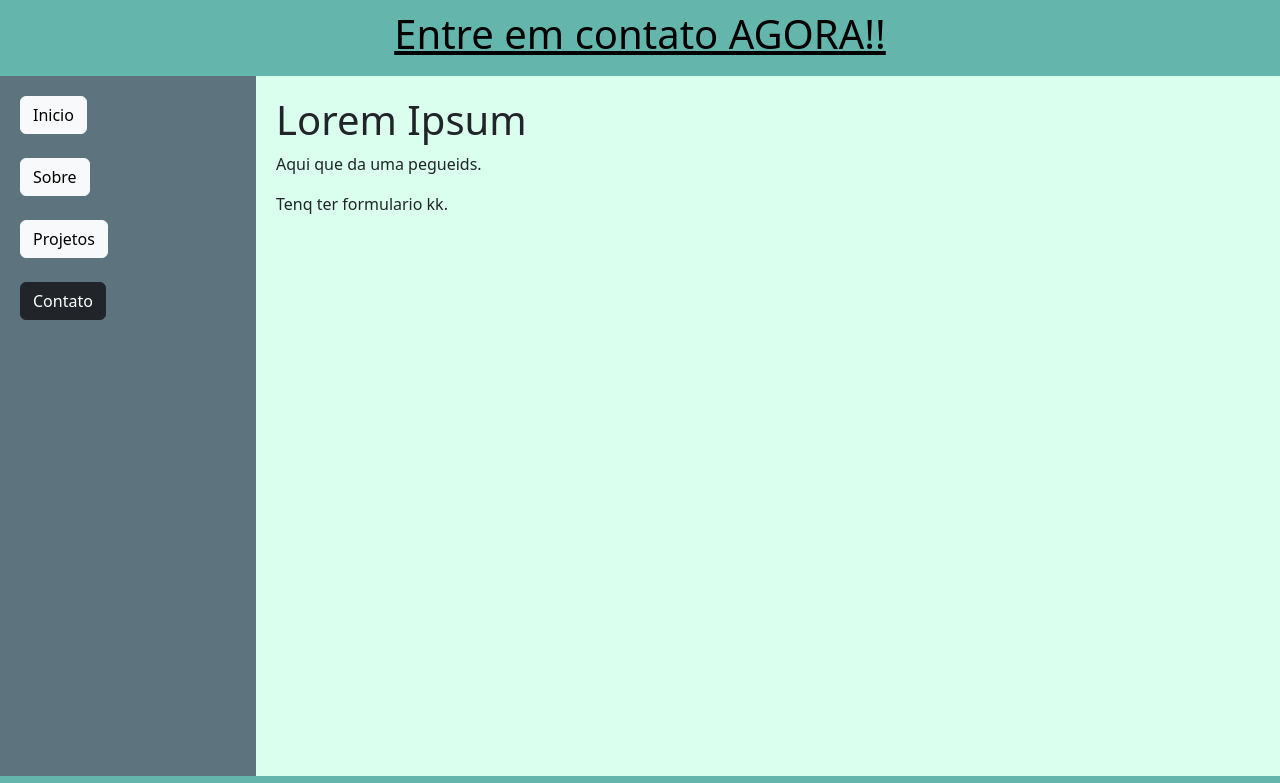
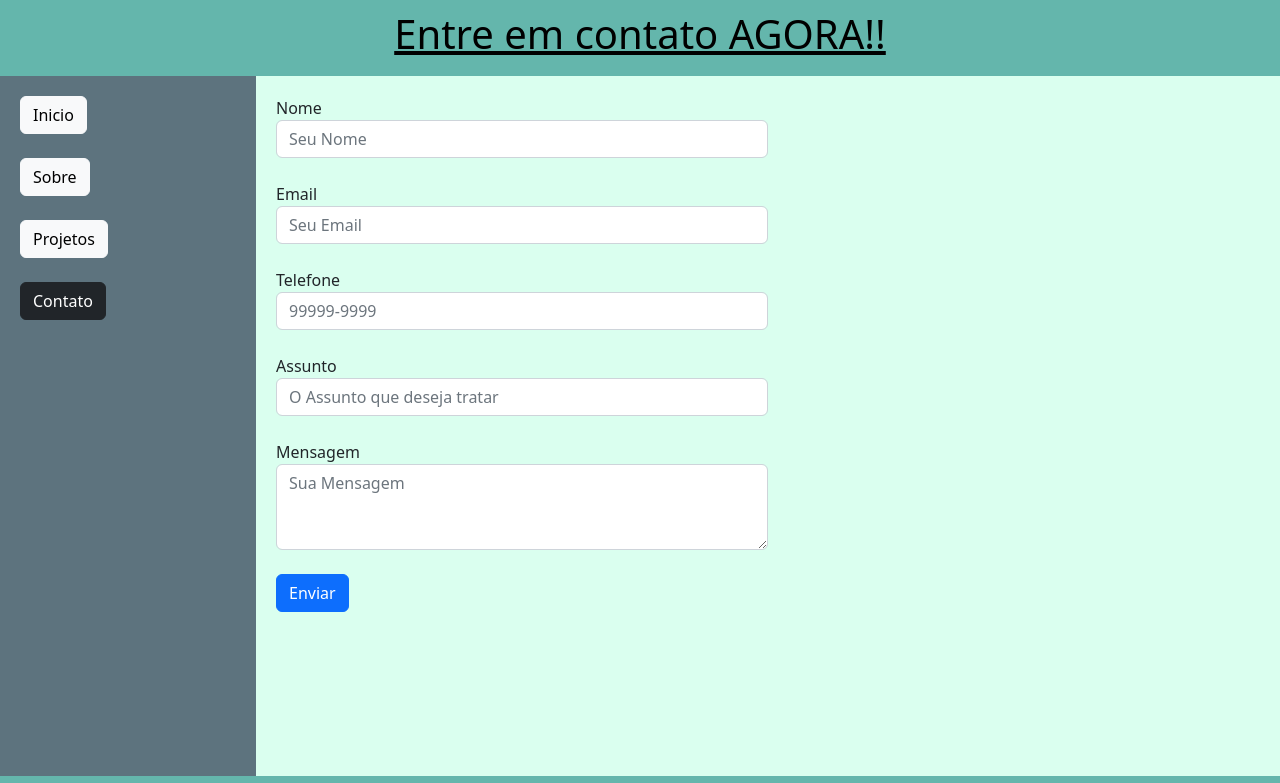
Before and after one commit to leosulzbach/Portifolio, a plain HTML site: page Portifólio/Contact.html in a window 1280 px wide. Shown: the top 783 px of the page. Drawn offline with nearby package versions, Linux system fonts and the light colour scheme.

Commit message:
Criado o formulario de contato

```diff
--- a/Portifólio/Contact.html
+++ b/Portifólio/Contact.html
@@ -26,9 +26,36 @@
   </nav>
 
   <article>
-    <h1>Lorem Ipsum</h1>
-    <p>Aqui que da uma pegueids.</p>
-    <p>Tenq ter formulario kk.</p>
+    <form>
+  <div class="form-row">
+    <div class="form-group col-md-6">
+      <label for="inputName">Nome</label>
+      <input type="text" id="inputName" class="form-control" placeholder="Seu Nome" required>
+    </div>
+    <br>
+    <div class="form-group col-md-6">
+      <label for="inputEmail">Email</label>
+      <input type="email" id="inputEmail" class="form-control" placeholder="Seu Email" required>
+    </div>
+  </div>
+  <br>
+  <div class="form-group col-md-6">
+    <label for="inputPhone">Telefone</label>
+    <input type="tel" id="inputPhone" class="form-control" placeholder="99999-9999" pattern="[0-9]{5}-[0-9]{4}" required>
+  </div>
+  <br>
+  <div class="form-group col-md-6">
+    <label for="inputSubject">Assunto</label>
+    <input type="text" id="inputSubject" class="form-control" placeholder="O Assunto que deseja tratar">
+  </div>
+  <br>
+  <div class="form-group col-md-6">
+    <label for="inputText">Mensagem</label>
+    <textarea class="form-control" id="inputText" placeholder="Sua Mensagem" rows="3"></textarea>
+  </div>
+  <br>
+  <button type="submit" class="btn btn-primary">Enviar</button>
+</form>
   </article>
 </section>
 
```
